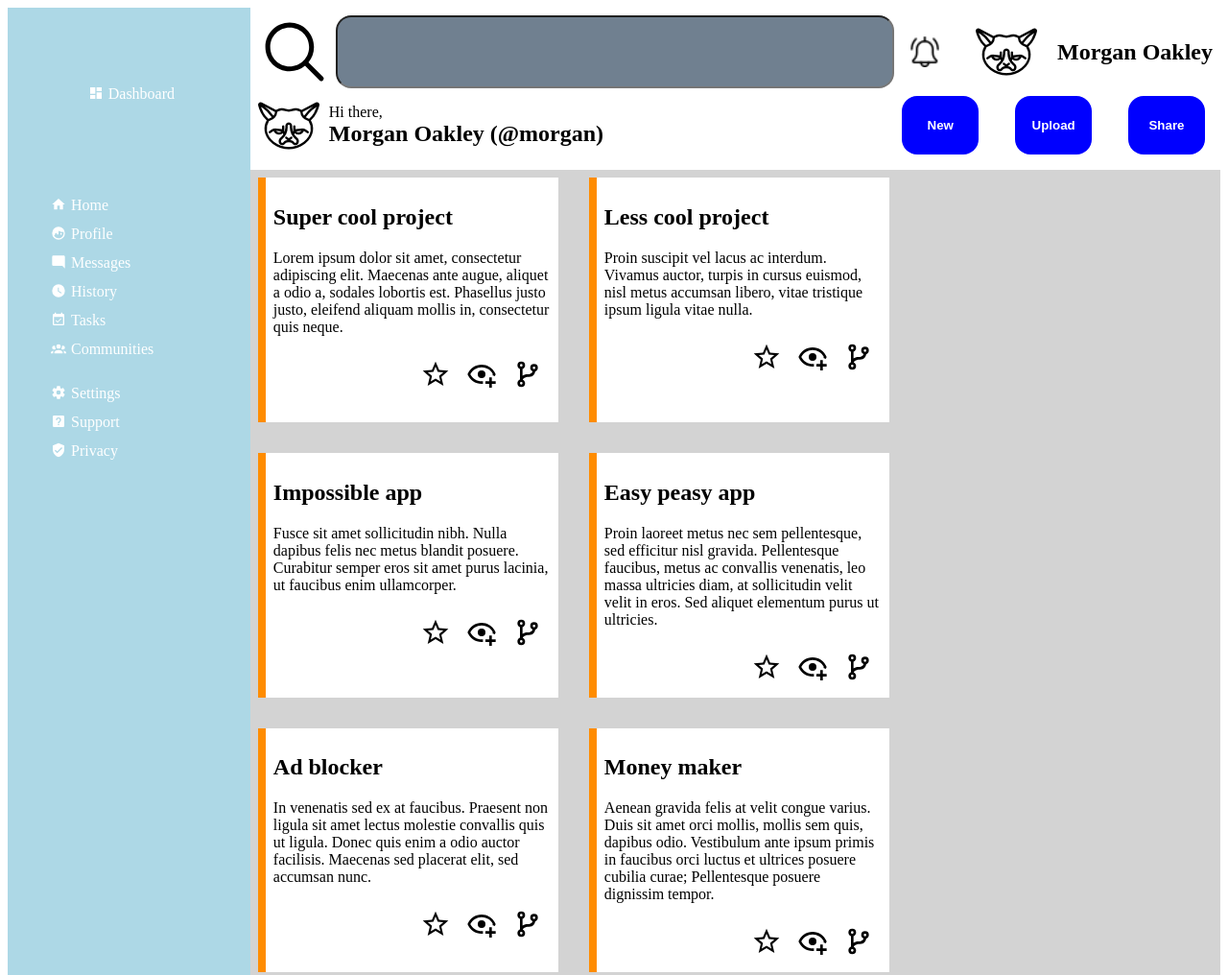
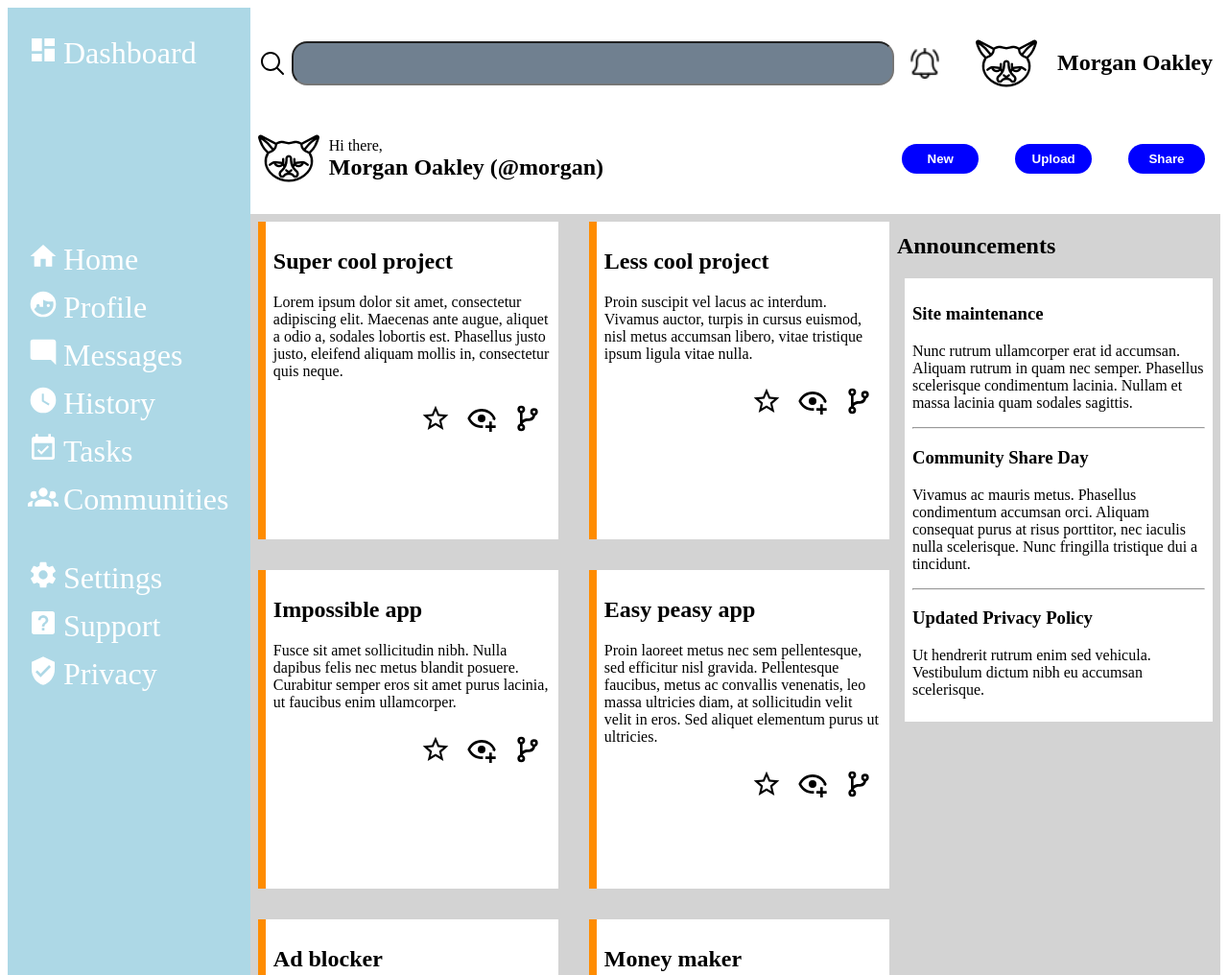
Before and after one commit to raivydassimenas/admin-dashboard, a plain HTML site: page index.html in a window 1280 px wide. Shown: the top 1016 px of the page at 96% size. Drawn offline with Linux system fonts and the light colour scheme.

Commit message:
Add announcements. Fix aside. Fix search bar

```diff
--- a/index.html
+++ b/index.html
@@ -117,7 +117,21 @@
                     </div>
                 </div>
             </div>
-            <div class="announcements"></div>
+            <div class="announcements">
+                <h2 class="side-header">Announcements</h2>
+                <div class="card">
+                    <h3>Site maintenance</h3>
+                    <p>Nunc rutrum ullamcorper erat id accumsan. Aliquam rutrum in quam nec semper. Phasellus
+                        scelerisque condimentum lacinia. Nullam et massa lacinia quam sodales sagittis.</p>
+                    <hr>
+                    <h3>Community Share Day</h3>
+                    <p>Vivamus ac mauris metus. Phasellus condimentum accumsan orci. Aliquam consequat purus at risus
+                        porttitor, nec iaculis nulla scelerisque. Nunc fringilla tristique dui a tincidunt.</p>
+                    <hr>
+                    <h3>Updated Privacy Policy</h3>
+                    <p>Ut hendrerit rutrum enim sed vehicula. Vestibulum dictum nibh eu accumsan scelerisque.</p>
+                </div>
+            </div>
             <div class="trending"></div>
         </div>
         <footer>Copyright by <a href="http://web.vu.lt/mif/r.simenas">Raivydas Šimėnas.</a><br>
--- a/styles.css
+++ b/styles.css
@@ -14,10 +14,11 @@ aside {
     color: #ffffff;
     display: grid;
     grid-template-rows: 1fr 5fr;
+    font-size: 2rem;
 }
 
 .branding {
-    margin: auto;
+    margin: 1rem;
 }
 
 .branding > img {
@@ -26,12 +27,14 @@ aside {
     top: 7px;
 }
 
-ul > li {
+ul {
     list-style-type: none;
+    margin: 0;
+    padding: 1rem;
 }
 
 aside img {
-    height: 1rem;
+    height: 2rem;
     width: auto;
     padding: 5px;
     filter: invert(100%);
@@ -50,6 +53,7 @@ header {
 .search {
     display: flex;
     gap: 5px;
+    align-items: center;
 }
 
 .search-bar {
@@ -57,6 +61,7 @@ header {
     border-radius: 1rem;
     background-color: #708090;
     padding: 5px;
+    height: 2rem;
 }
 
 .top-right {
@@ -87,6 +92,7 @@ header {
 .buttons {
     display: flex;
     justify-content: space-between;
+    align-items: center;
     padding: 0.5rem;
 }
 
@@ -99,6 +105,7 @@ header {
     text-decoration: none;
     font-weight: bold;
     width: 5rem;
+    padding: 0.5rem;
 }
 
 .main-content {
@@ -117,7 +124,7 @@ header {
     gap: 1rem;
 }
 
-.card {
+.projects > .card {
     background-color: #ffffff;
     padding: 0.5rem;
     margin: 0.5rem;
@@ -139,6 +146,12 @@ header {
     grid-area: 1 / 2 / 2 / 3;
 }
 
+.announcements > .card {
+    background-color: #ffffff;
+    margin: 0.5rem;
+    padding: 0.5rem;
+}
+
 .trending {
     grid-area: 2 / 2 / 3 / 3;
 }
```
